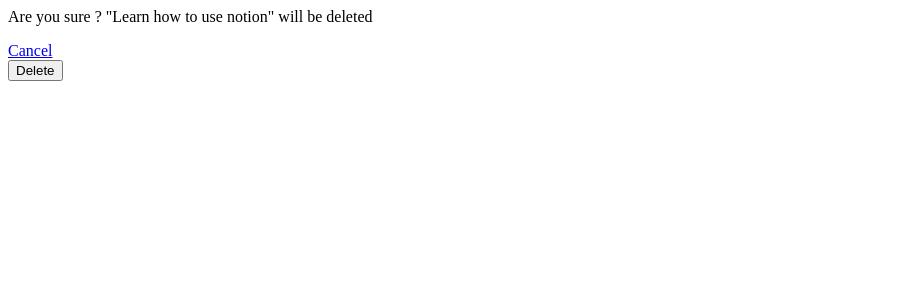
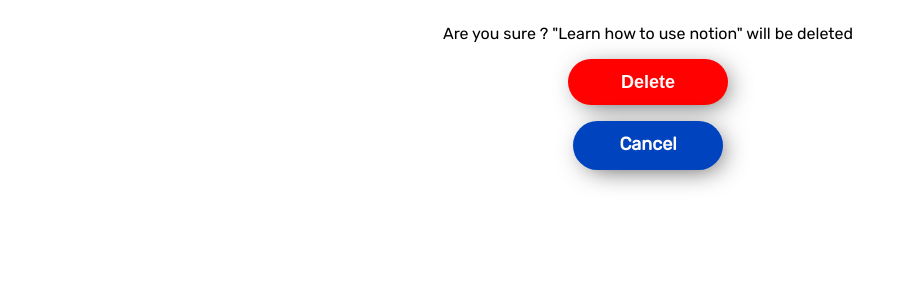
Before and after one commit to Pratham82/To-do-app, a Django app: page /delete/1/ in a window 1280 px wide. Shown: the top 300 px of the page, without its empty margins (0-907 px from the left). Run offline with Django 3.2, Linux system fonts and the light colour scheme; data comes from the database, SQL or seed files in the repository.

Commit message:
Cleaned up the design for all pages

```diff
--- a/tasks/templates/tasks/delete.html
+++ b/tasks/templates/tasks/delete.html
@@ -1,7 +1,78 @@
-<p>Are you sure ? "{{item}}" will be deleted</p>
-<a href="{% url 'list' %}">Cancel</a>
+<link href="https://fonts.googleapis.com/css2?family=Rubik&display=swap" rel="stylesheet">
 
-<form action="" method="POST">
-    {% csrf_token %}
-    <input type="submit" name="Confirm" value="Delete">
-</form>
+<style>
+
+   .container{
+        display: flex;
+        background-color: rgb(255, 255, 255);
+        font-family: 'Rubik', sans-serif;
+
+        width: 100vw;
+        flex-direction: column;
+        justify-content: center;
+        align-items: center;
+   }
+   .container h3{
+       font-size: 35px;
+   }
+   .container .delete-btn{
+        border:0;
+        font-size: 18px;
+        font-weight: 600;
+        height: 46px;
+        width:160px;
+
+
+        background:none;
+        text-decoration: none;
+
+        text-align:center;
+        outline:none;
+        color:rgb(255, 251, 251);
+        border-radius: 35px;
+        transition: 0.25s;
+        background:#ff0101;
+        box-shadow: 5px 5px 27px -7px rgba(0,0,0,0.75);
+        cursor: pointer;
+    }
+
+
+    .container .cancel-btn{
+        border:0;
+        font-size: 18px;
+        font-weight: 600;
+        height: 25px;
+        width:120px;
+        padding: 12px 15px;
+
+        background:none;
+        text-decoration: none;
+
+        text-align:center;
+        outline:none;
+        color:rgb(255, 251, 251);
+        border-radius: 35px;
+        transition: 0.25s;
+        background:#0043be;
+        box-shadow: 5px 5px 27px -7px rgba(0,0,0,0.75);
+        cursor: pointer;
+    }
+
+    .inner-list .update-btn:hover{
+    background-color: #48a2eb;
+
+    }
+</style>
+
+<div>
+    <div class="container">
+        <p>Are you sure ? "{{item}}" will be deleted</p>
+
+
+        <form action="" method="POST">
+            {% csrf_token %}
+            <input type="submit" name="Confirm" value="Delete" class="delete-btn">
+        </form>
+        <a class="cancel-btn" href="{% url 'list' %}">Cancel</a>
+    </div>
+</div>
```
Also changed, not shown: tasks/templates/tasks/list.html (+78 -39 lines), tasks/templates/tasks/update_task.html (+79 -6 lines).
